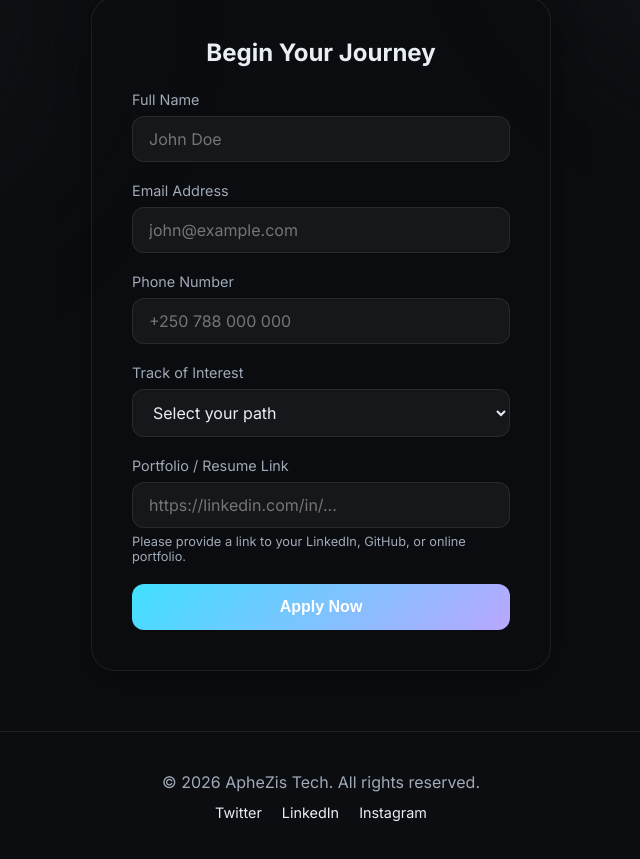
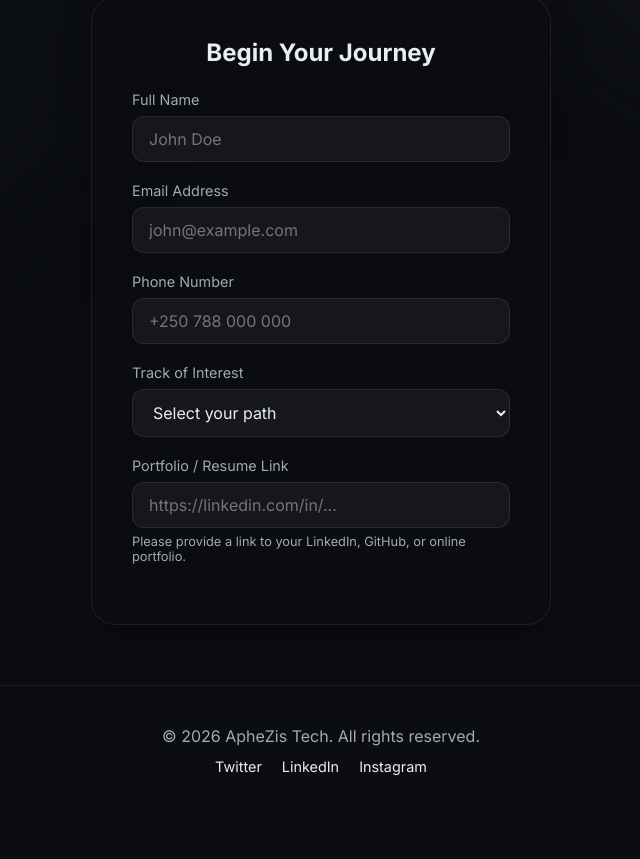
Before and after one commit to ApheZis-ltd/Enternship-enroll, a website: page public/index.html in a window 1280 px wide. Shown: the part 382-1241 px from the top of the page, without its empty margins (319-959 px from the left). After the commit the page ends 1197 px from the top, so only its background shows below. Drawn offline with Linux system fonts and the light colour scheme.

```diff
--- a/public/index.html
+++ b/public/index.html
@@ -70,11 +70,11 @@
                         <small>Please provide a link to your LinkedIn, GitHub, or online portfolio.</small>
                     </div>
 
-                    <button type="submit" class="submit-btn">
+                    <!-- <button type="submit" class="submit-btn">
                         <span class="btn-text">Apply Now</span>
                         <div class="btn-loader hidden"></div>
                     </button>
-
+                     -->
                     <div id="form-message" class="hidden"></div>
                 </form>
             </div>
```
Also changed, not shown: .github/workflows/deploy.yml.
